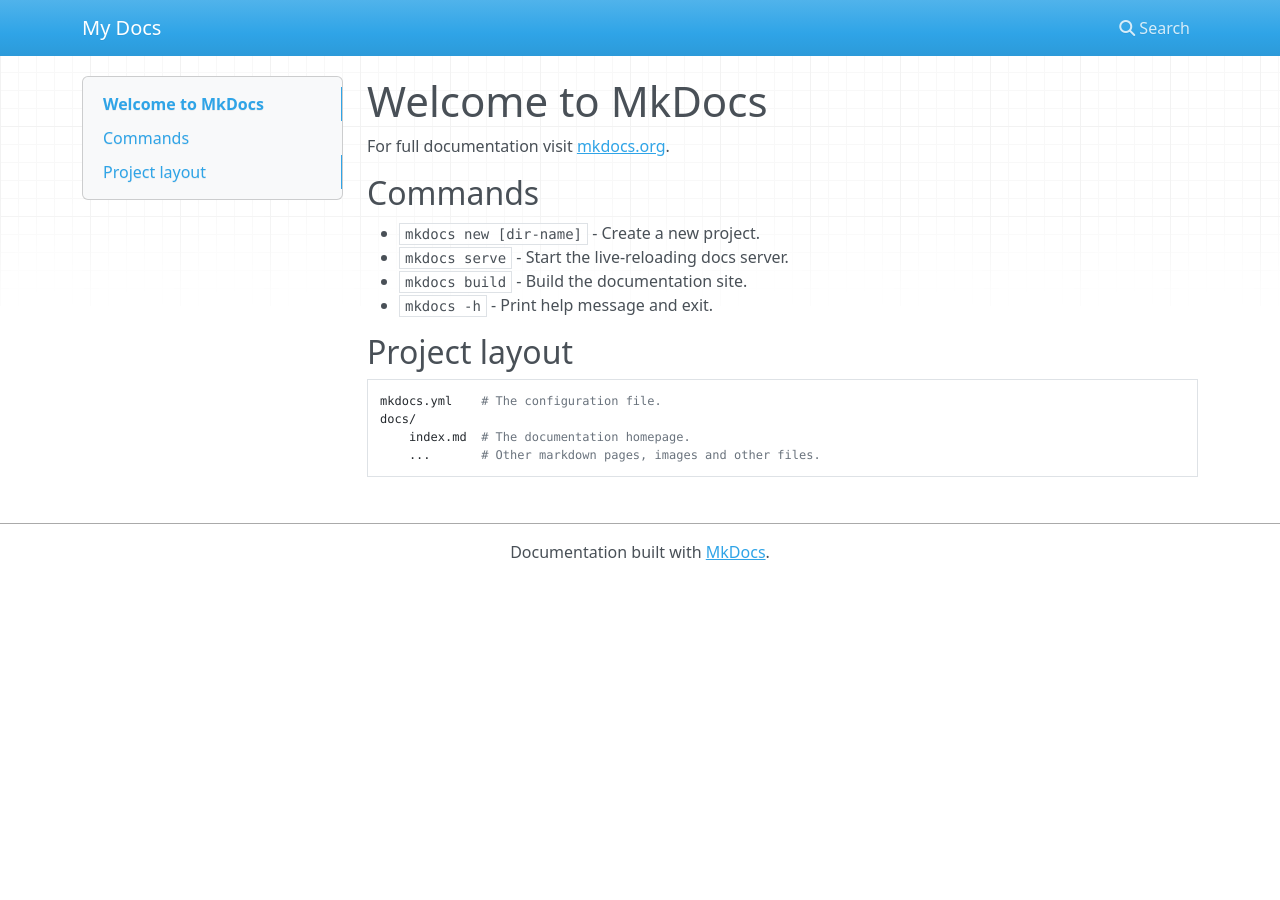
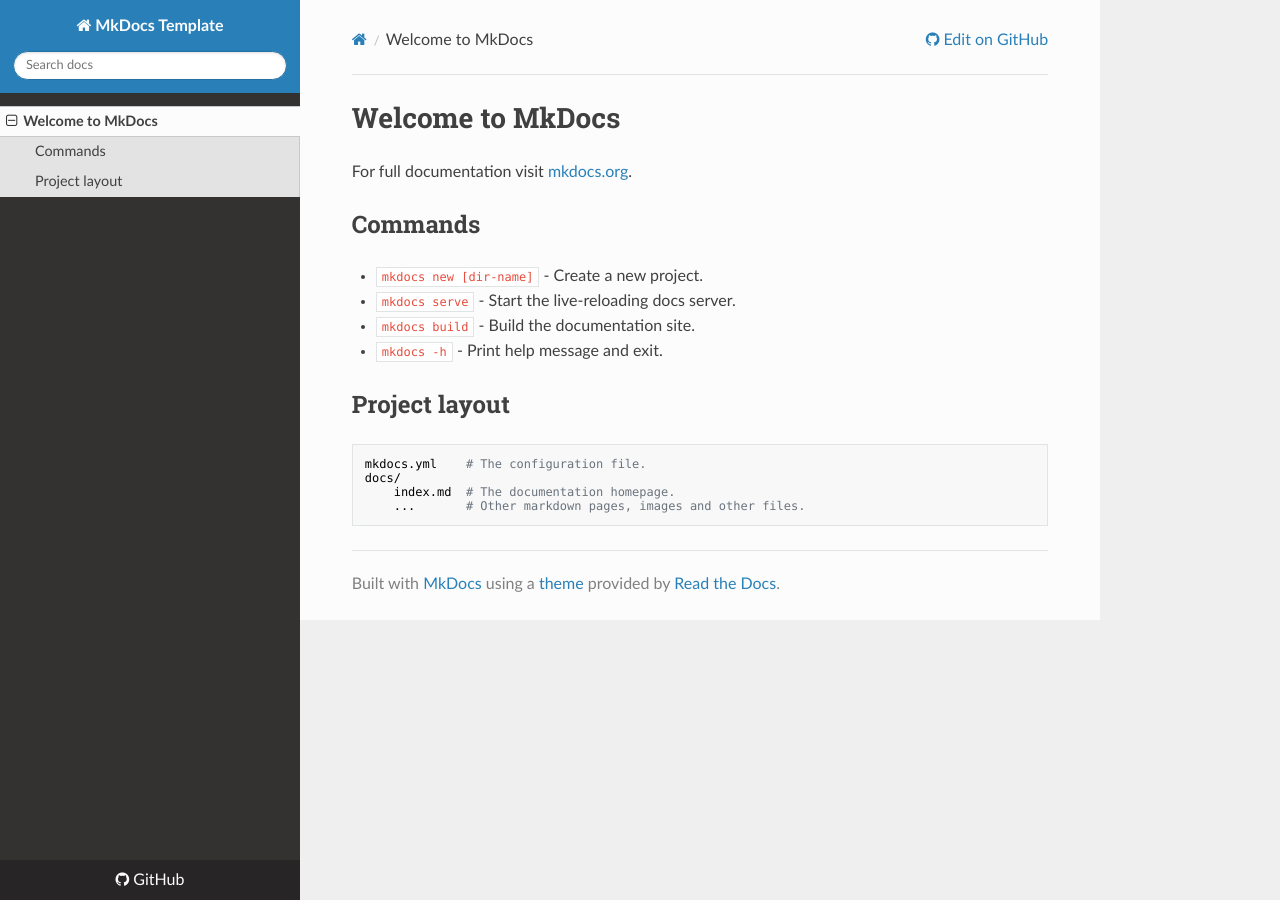
Before and after one commit to christianbraeunlich/mkdocs-template, an MkDocs documentation site: the page built from docs/index.md, in a window 1280 px wide. Built offline with MkDocs 1.6.1, drawn with Linux system fonts in a browser that asks for light colours; nearby versions of some CDN libraries.

```diff
--- a/mkdocs.yml
+++ b/mkdocs.yml
@@ -1 +1,7 @@
-site_name: My Docs
+site_name: MkDocs Template
+theme: readthedocs
+repo_url: https://github.com/christianbraeunlich/mkdocs-template/
+repo_name: GitHub
+edit_uri: tree/main/docs/
+site_author: christianbraeunlich
+remote_branch: prod
```
Also changed, not shown: docs/img/favicon.ico (added), 1 other file.
